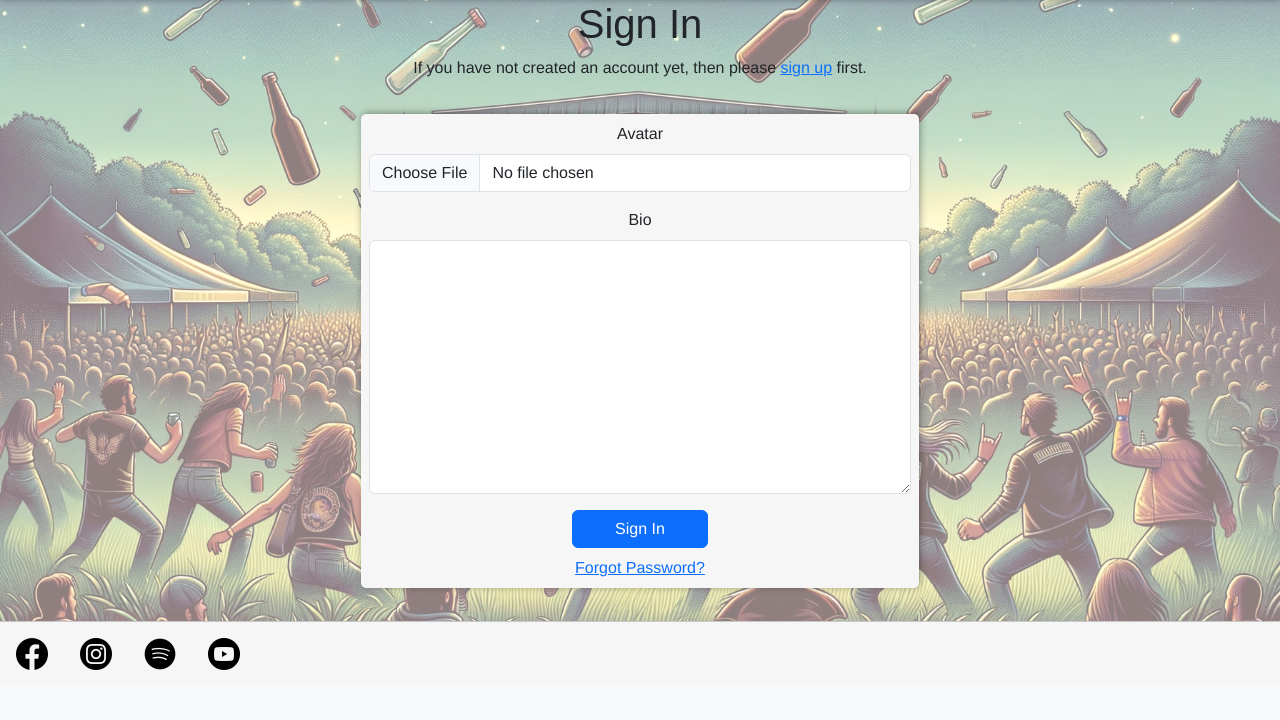
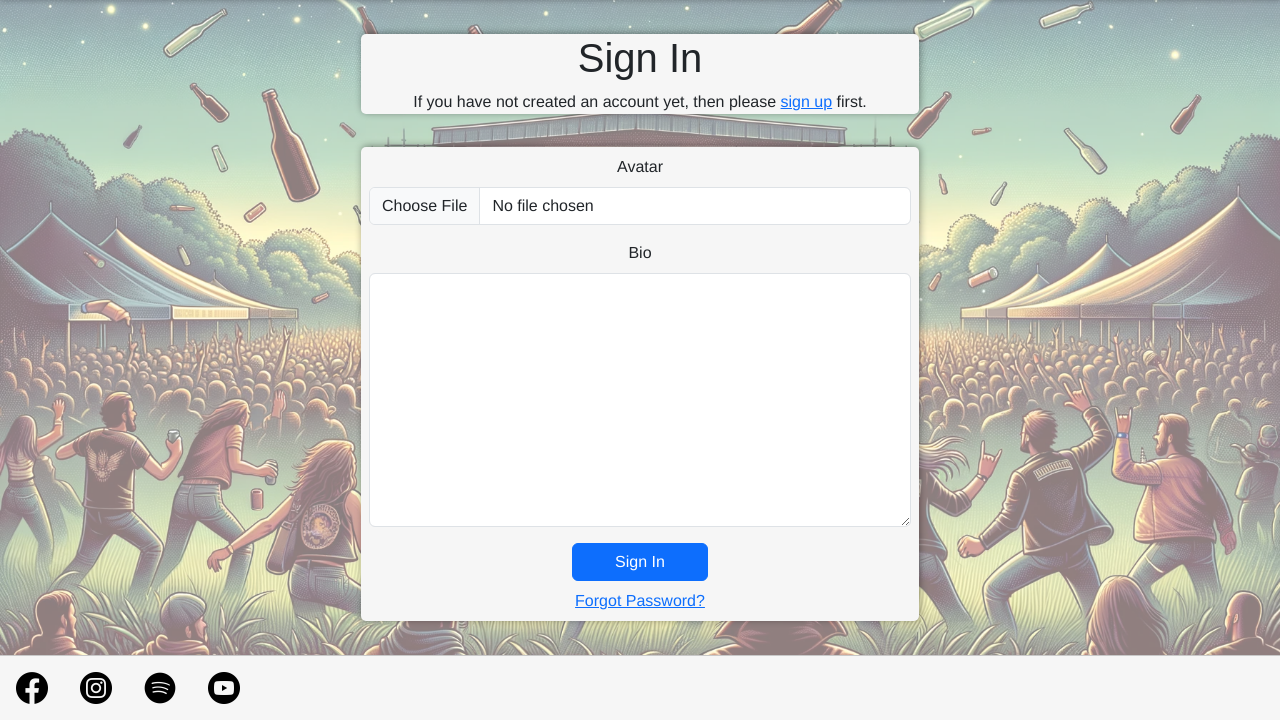
Before and after one commit to JorgenDIF/PP4-Riot-Rythm-Festival, a Django app: template templates/allauth/account/login.html in a window 1280 px wide. Shown: the part 143-863 px from the top of the page. Before the commit the page ends 813 px from the top, so only its background shows below. Run offline with Django 4.2, Linux system fonts and the light colour scheme; tables that the repository leaves empty hold one stand-in row (values such as "Sample post"); the template is opened without the code that fills it: values that come from a table or form of the project are taken from there, most other values are stand-ins (such as "Sample title", 1, 10 or a date in 2020); parts of the project's set-up code (start-up, migrations or seed data) failed here and were passed over; some libraries are stand-ins or nearby versions.

Commit message:
style: enhance clarity of header and text in sign-in area
Redesign the header box located above the sign-in and sign-out areas to improve visibility and readability. Adjust the header and accompanying text to ensure clear communication of the sign-in instructions and information. This change aims to facilitate a smoother user experience by making the interface more intuitive and user-friendly.

```diff
--- a/static/css/base.css
+++ b/static/css/base.css
@@ -92,6 +92,8 @@ img.logo {
     border-radius: 5px;
 }
 
+
+
 /* Bands */
 
 .card {
--- a/templates/allauth/account/login.html
+++ b/templates/allauth/account/login.html
@@ -5,11 +5,11 @@
 {% block title %}{% trans "Sign In" %}{% endblock %}
 
 {% block content %}
-<div class="container text-center">
-  <h1>{% trans "Sign In" %}</h1>
+<div class="container text-center mt-2">
+ <div class="form"><h1>{% trans "Sign In" %}</h1>
 
   <p>{% blocktrans %}If you have not created an account yet, then please
-  <a href="{{ signup_url }}">sign up</a> first.{% endblocktrans %}</p>
+  <a href="{{ signup_url }}">sign up</a> first.{% endblocktrans %}</p></div>
 
 
   <form class="form p-2" method="POST" action="{% url 'account_login' %}">
--- a/templates/allauth/account/logout.html
+++ b/templates/allauth/account/logout.html
@@ -5,7 +5,7 @@
 {% block title %}{% trans "Sign Out" %}{% endblock %}
 
 {% block content %}
-<div class="container text-center">
+<div class="container text-center form pb-2">
   <h1>{% trans "Sign Out" %}</h1>
 
   <p>{% trans 'Are you sure you want to sign out?' %}</p>
--- a/templates/allauth/account/signup.html
+++ b/templates/allauth/account/signup.html
@@ -6,10 +6,10 @@
 
 {% block content %}
 <div class="container text-center">
-  <h1>{% trans "Sign Up" %}</h1>
+ <div class="form pb-2"><h1>{% trans "Sign Up" %}</h1>
 
   <p>{% blocktrans %}Already have an account? Then please <a href="{{ login_url }}">sign in</a>.{% endblocktrans %}</p>
-
+</div>
   <form class="form p-2" id="signup_form" method="post" action="{% url 'account_signup' %}">
     {% csrf_token %}
     {{ form|crispy }}
```
